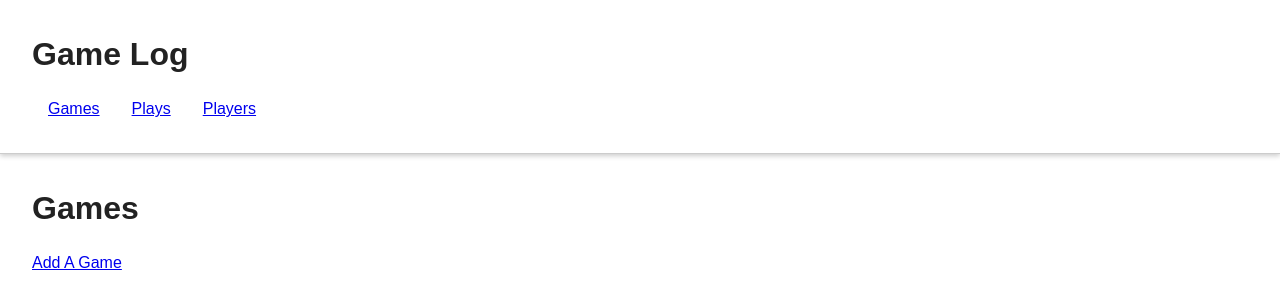
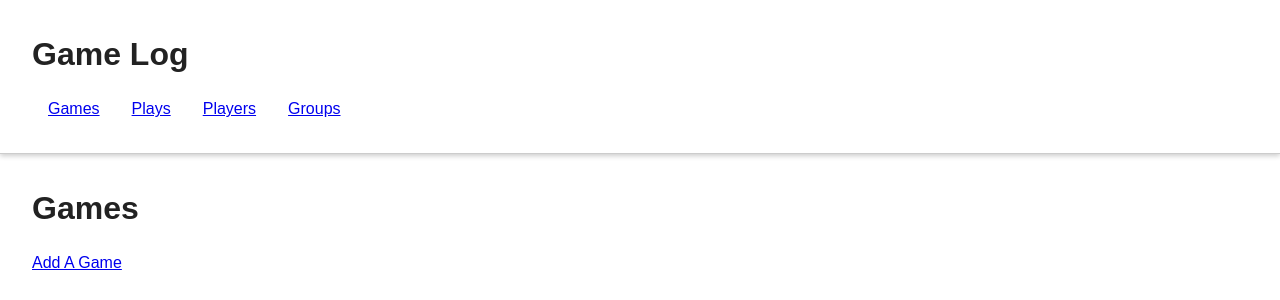
Before and after one commit to kevincarrogan/bogogger, a Django app: page /games/ in a window 1280 px wide. Shown: the top 300 px of the page. Run offline with Django 3.2, Linux system fonts and the light colour scheme; data that the repository does not hold is empty; some libraries are stand-ins or nearby versions.

Commit message:
Adding main navigation link for links.

```diff
--- a/gamelog/templates/base.html
+++ b/gamelog/templates/base.html
@@ -25,6 +25,7 @@
                     <li><a href="{% url 'game_list' %}">Games</a></li>
                     <li><a href="{% url 'game_play_list' %}">Plays</a></li>
                     <li><a href="{% url 'player_list' %}">Players</a></li>
+                    <li><a href="{% url 'player_group_list' %}">Groups</a></li>
                 </ul>
             </nav>
         </header>
```
